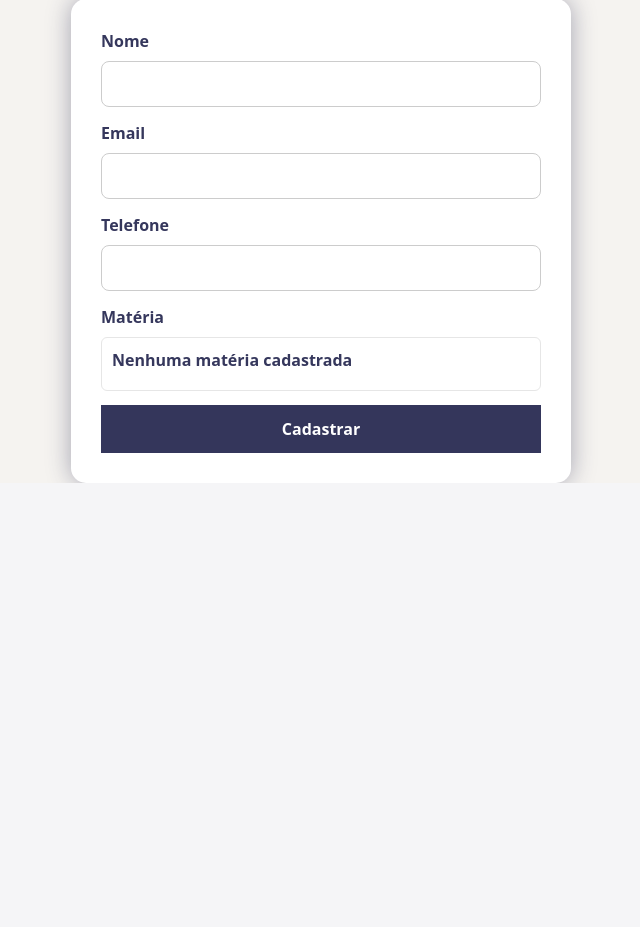
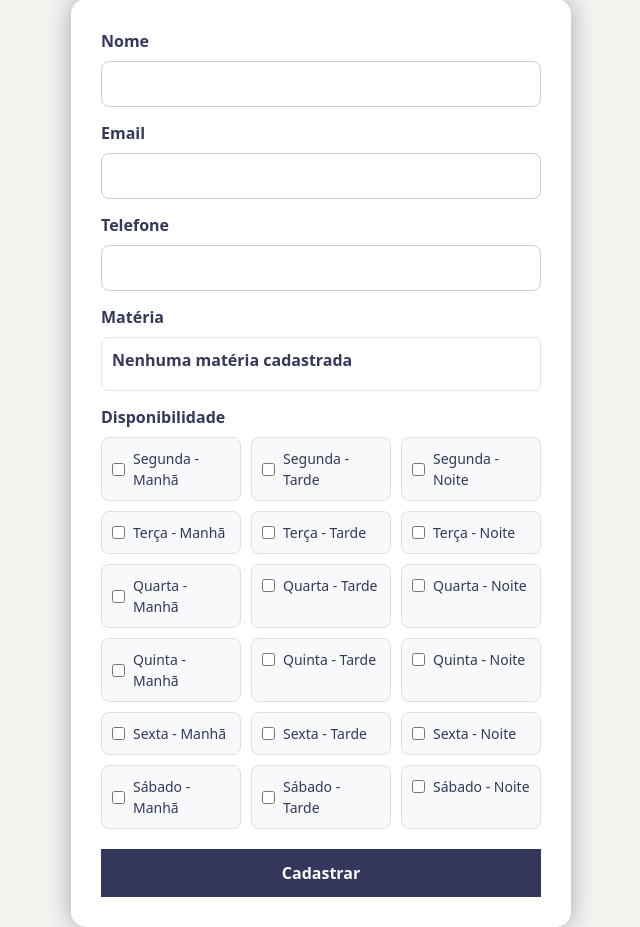
Before and after one commit to phzagonelo/CALENDARIO, a PHP site: page /form_professor.php in a window 1280 px wide. Shown: the part 319-1246 px from the top of the page, without its empty margins (319-959 px from the left). Before the commit the page ends 802 px from the top, so only its background shows below. Run offline with PHP 8.4, Linux system fonts and the light colour scheme; data that the repository does not hold is empty.

Commit message:
Disponibilidade Professor

```diff
--- a/css/forms_geral.css
+++ b/css/forms_geral.css
@@ -105,3 +105,24 @@
                 padding: 20px;
             }
         }
+
+        .disponibilidade-grid {
+            display: grid;
+            grid-template-columns: repeat(3, 1fr);
+            gap: 10px;
+            margin-bottom: 20px;
+        }
+        .disponibilidade-item {
+            background: #f8f9fa;
+            padding: 10px;
+            border-radius: 8px;
+            border: 1px solid #e0e0e0;
+        }
+        .disponibilidade-item label {
+            display: flex;
+            align-items: center;
+            gap: 8px;
+            margin: 0;
+            font-weight: normal;
+            font-size: 14px;
+        }
--- a/forms/form_professor.php
+++ b/forms/form_professor.php
@@ -11,6 +11,20 @@
         include "../conexao.php";
         $sql_materias = "SELECT id, materia FROM materias ORDER BY materia";
         $resultado = mysqli_query($conexao, $sql_materias);
+
+        $dias = [
+            'segunda' => 'Segunda',
+            'terca' => 'Terça',
+            'quarta' => 'Quarta',
+            'quinta' => 'Quinta',
+            'sexta' => 'Sexta',
+            'sabado' => 'Sábado'
+        ];
+        $turnos = [
+            'manha' => 'Manhã',
+            'tarde' => 'Tarde',
+            'noite' => 'Noite'
+        ];
     ?>
 
     <style>
@@ -50,6 +64,25 @@
                 }
                 ?>
             </div>
+            <label>Disponibilidade</label>
+            <div class="disponibilidade-grid">
+                <?php
+                    foreach($dias as $dia_valor => $dia_nome):
+                    foreach($turnos as $turno_valor => $turno_nome):
+                ?>
+                    <div class="disponibilidade-item">
+                        <label>
+                            <input type="checkbox"
+                                   name="disponibilidade[]"
+                                   value="<?= $dia_valor ?>-<?= $turno_valor ?>">
+                            <?= $dia_nome ?> - <?= $turno_nome ?>
+                        </label>
+                    </div>
+                <?php
+                    endforeach;
+                endforeach;
+                ?>
+            </div>
 
             <button type="submit">Cadastrar</button>
         </form>
```
Also changed, not shown: bd/cadastro_professor.php (+21 -0 lines).
